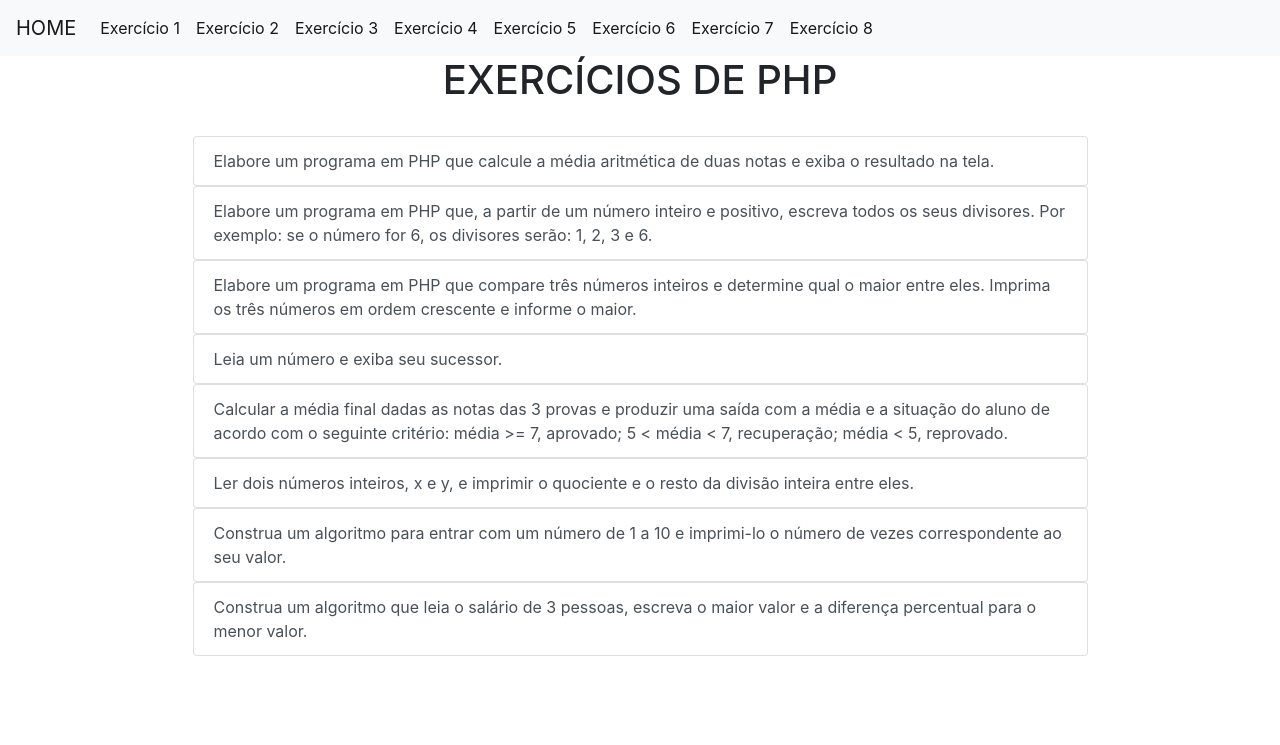
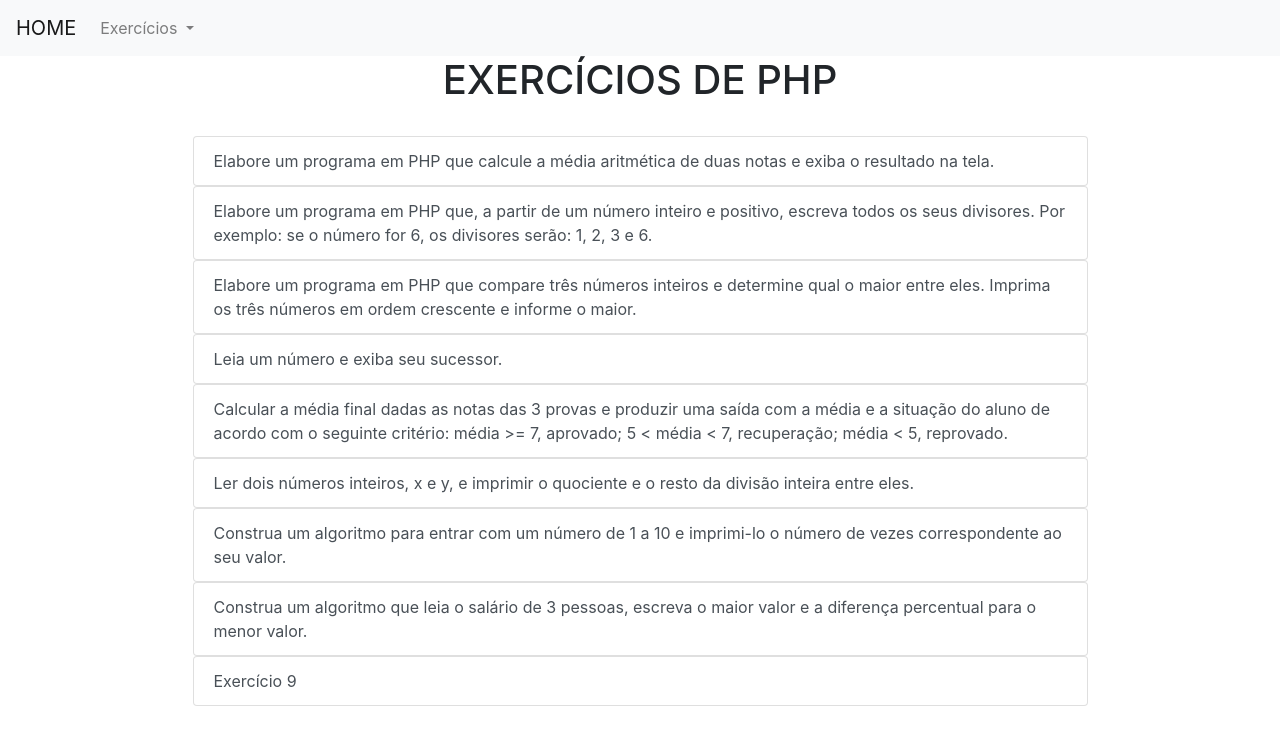
Before and after one commit to JonasAntonio/lpaw, a PHP site: page /exercicios/index.php in a window 1280 px wide. Shown: the top 745 px of the page. Run offline with PHP 8.4, Linux system fonts and the light colour scheme.

Commit message:
cabecalho navbar

```diff
--- a/exercicios/cabecalho.php
+++ b/exercicios/cabecalho.php
@@ -13,32 +13,27 @@
             <button class="navbar-toggler" type="button" data-toggle="collapse" data-target="#navbarContent" aria-controls="navbarContent" aria-expanded="false" aria-label="Toggle navigation">
                 <span class="navbar-toggler-icon"></span>
             </button>
-
             <div class="collapse navbar-collapse" id="navbarContent">
                 <ul class="navbar-nav mr-auto">
-                    <li class="nav-item active">
-                        <a class="nav-link" href="exercicio1.php">Exercício 1</a>
-                    </li>
-                    <li class="nav-item active">
-                        <a class="nav-link" href="exercicio2.php">Exercício 2</a>
-                    </li>
-                    <li class="nav-item active">
-                        <a class="nav-link" href="exercicio3.php">Exercício 3</a>
-                    </li>
-                    <li class="nav-item active">
-                        <a class="nav-link" href="exercicio4.php">Exercício 4</a>
-                    </li>
-                    <li class="nav-item active">
-                        <a class="nav-link" href="exercicio5.php">Exercício 5</a>
-                    </li>
-                    <li class="nav-item active">
-                        <a class="nav-link" href="exercicio6.php">Exercício 6</a>
-                    </li>
-                    <li class="nav-item active">
-                        <a class="nav-link" href="exercicio7.php">Exercício 7</a>
-                    </li>
-                    <li class="nav-item active">
-                        <a class="nav-link" href="exercicio8.php">Exercício 8</a>
+                    <li class="nav-item dropdown">
+                        <a class="nav-link dropdown-toggle" href="#" id="navbarDropdown" role="button" data-toggle="dropdown" aria-haspopup="true" aria-expanded="false">
+                            Exercícios
+                        </a>
+                        <div class="dropdown-menu" aria-labelledby="navbarDropdown">
+                            <a class="dropdown-item" href="exercicio1.php">Exercício 1</a>
+                            <a class="dropdown-item" href="exercicio2.php">Exercício 2</a>
+                            <a class="dropdown-item" href="exercicio3.php">Exercício 3</a>
+                            <a class="dropdown-item" href="exercicio4.php">Exercício 4</a>
+                            <div class="dropdown-divider"></div>
+                            <a class="dropdown-item" href="exercicio5.php">Exercício 5</a>
+                            <a class="dropdown-item" href="exercicio6.php">Exercício 6</a>
+                            <a class="dropdown-item" href="exercicio7.php">Exercício 7</a>
+                            <a class="dropdown-item" href="exercicio8.php">Exercício 8</a>
+                            <div class="dropdown-divider"></div>
+                            <a class="dropdown-item" href="exercicio9.php">Exercício 9</a>
+                            <a class="dropdown-item" href="exercicio10.php">Exercício 10</a>
+                            <a class="dropdown-item" href="exercicio12.php">Exercício 11</a>
+                        </div>
                     </li>
                 </ul>
             </div>
--- a/exercicios/exercicio9-backend.php
+++ b/exercicios/exercicio9-backend.php
@@ -6,8 +6,6 @@ if(!empty($_POST["nota"])) {$nota = $_POST["nota"];} else {$nota = 0;}
 if(!empty($enviar)) {
 
 }
-
-
 
 function calcular($num) {
     //moedas de 0,01, 0,05, 0,10, 0,25, 0,50, 1,00
--- a/exercicios/index.php
+++ b/exercicios/index.php
@@ -46,6 +46,11 @@
                         Construa um algoritmo que leia o salário de 3 pessoas, escreva o maior valor e a diferença percentual para o menor valor.
                     </li>
                 </a>
+                <a href="exercicio9.php">
+                    <li class="list-group-item list-group-item-action">
+                        Exercício 9
+                    </li>
+                </a>
             </ul>
         </div>
     </div>
```
